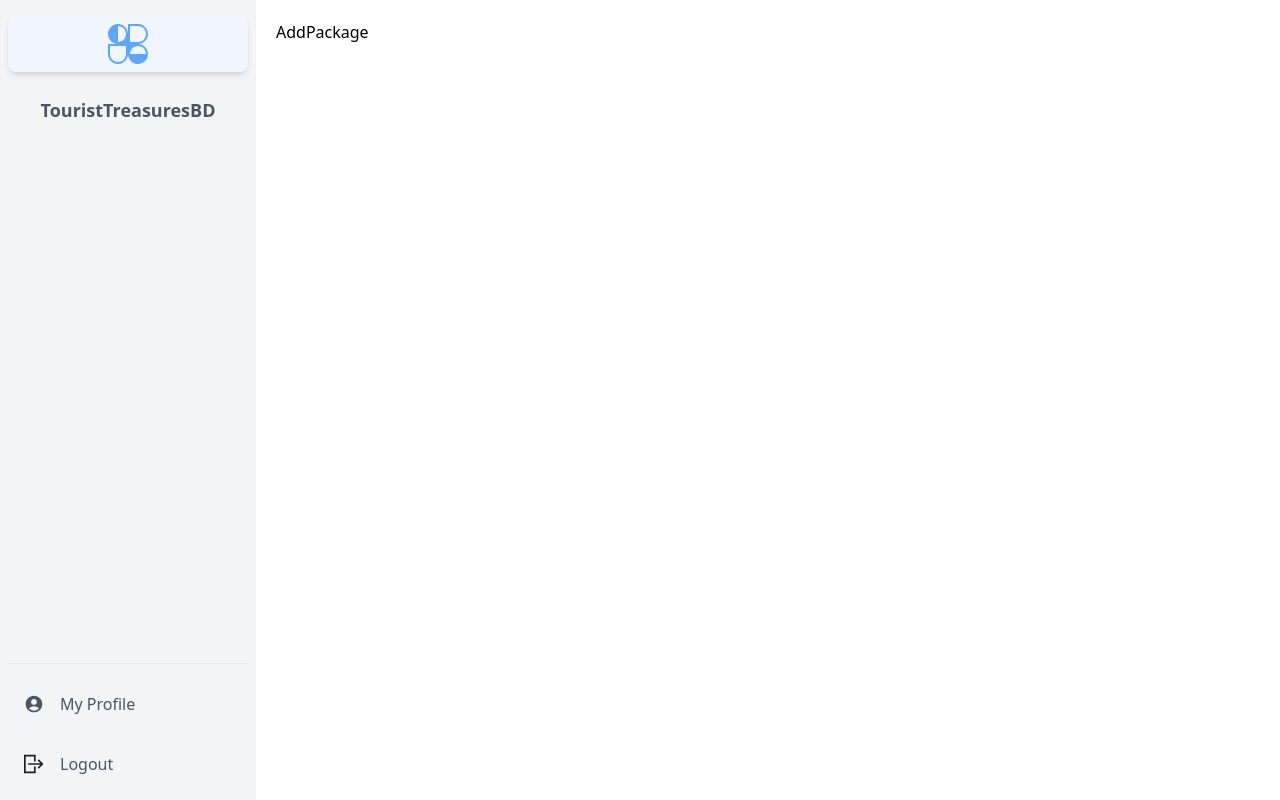
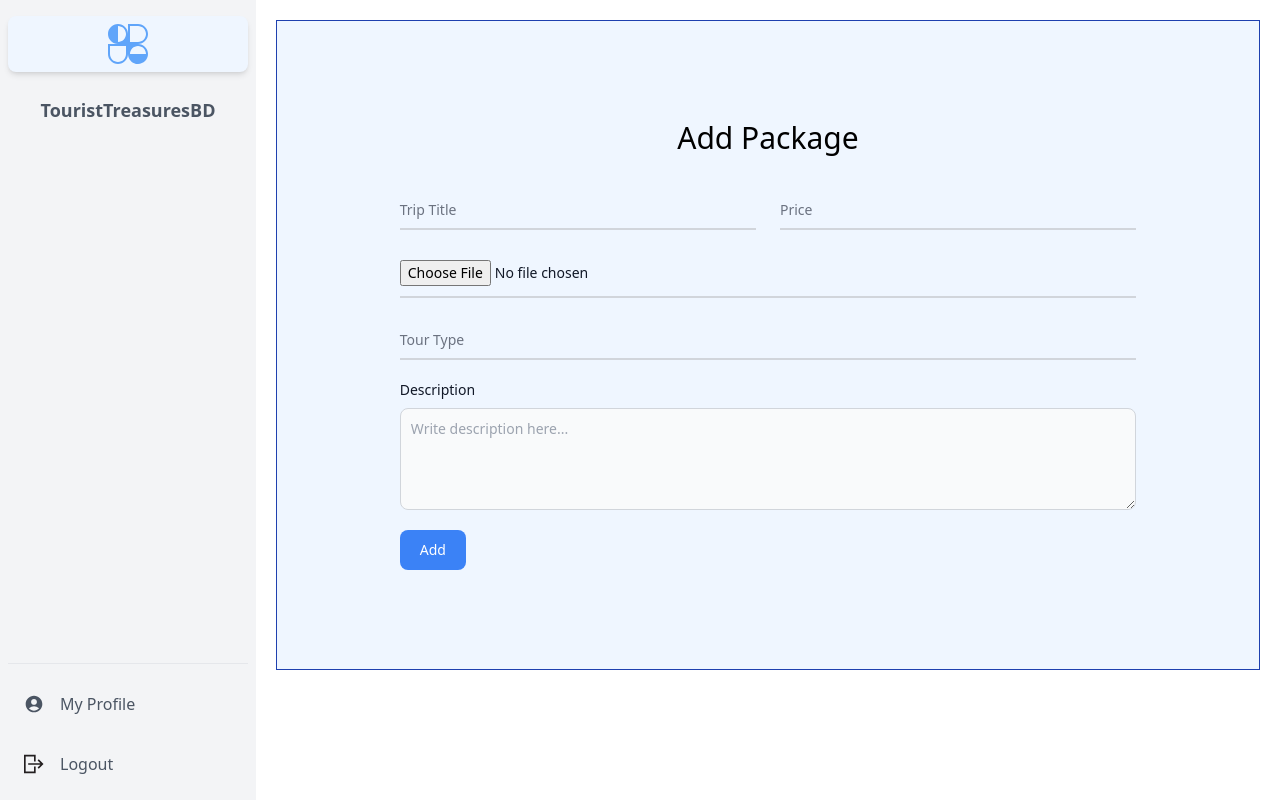
Before and after one commit to Anirbandasjoy/TouristTreasuresBD-Client, a React (Vite) app: page /dashboard/add-package in a window 1280 px wide. Built offline with nearby package versions, Linux system fonts and the light colour scheme; no server answers; sample sign-in values are in the browser's storage.

Commit message:
added add packages form admin only

```diff
--- a/src/components/dashboard/admin/addPackage/AddPackage.jsx
+++ b/src/components/dashboard/admin/addPackage/AddPackage.jsx
@@ -1,6 +1,50 @@
 const AddPackage = () => {
+    const handleSubmit = (e) => {
+        e.preventDefault()
+        const form = e.target;
+        const tripTitle = form.tripTitle.value;
+        const price = form.price.value;
+        const tourType = form.tourType.value;
+        const description = form.description.value;
+        const image = form.image.files[0];
+        console.log({ tripTitle, price, tourType, description, image });
+    }
     return (
-        <div>AddPackage</div>
+        <div>
+            <div className="flex justify-center border bg-blue-50 border-[#1e40af] items-center h-[calc(100vh-150px)]">
+
+                <form className="w-3/4  mx-auto" onSubmit={handleSubmit}>
+                    <h1 className="text-xl lg:text-3xl mb-8 text-center">Add Package</h1>
+                    <div className="grid md:grid-cols-2 md:gap-6">
+                        <div className="relative z-0 w-full mb-5 group">
+                            <input type="text" name="tripTitle" id="tripTitle" className="block py-2.5 px-0 w-full text-sm text-gray-900 bg-transparent border-0 border-b-2 border-gray-300 appearance-none dark:text-white dark:border-gray-600 dark:focus:border-blue-500 focus:outline-none focus:ring-0 focus:border-blue-600 peer" placeholder=" " required />
+                            <label htmlFor="floating_first_name" className="peer-focus:font-medium absolute text-sm text-gray-500 dark:text-gray-400 duration-300 transform -translate-y-6 scale-75 top-3 -z-10 origin-[0] peer-focus:start-0 rtl:peer-focus:translate-x-1/4 peer-focus:text-blue-600 peer-focus:dark:text-blue-500 peer-placeholder-shown:scale-100 peer-placeholder-shown:translate-y-0 peer-focus:scale-75 peer-focus:-translate-y-6">Trip Title</label>
+                        </div>
+                        <div className="relative z-0 w-full mb-5 group">
+                            <input type="number" name="price" id="price" className="block py-2.5 px-0 w-full text-sm text-gray-900 bg-transparent border-0 border-b-2 border-gray-300 appearance-none dark:text-white dark:border-gray-600 dark:focus:border-blue-500 focus:outline-none focus:ring-0 focus:border-blue-600 peer" placeholder=" " required />
+                            <label htmlFor="floating_last_name" className="peer-focus:font-medium absolute text-sm text-gray-500 dark:text-gray-400 duration-300 transform -translate-y-6 scale-75 top-3 -z-10 origin-[0] peer-focus:start-0 rtl:peer-focus:translate-x-1/4 peer-focus:text-blue-600 peer-focus:dark:text-blue-500 peer-placeholder-shown:scale-100 peer-placeholder-shown:translate-y-0 peer-focus:scale-75 peer-focus:-translate-y-6">Price</label>
+                        </div>
+                    </div>
+                    <div className="relative z-0 w-full mb-5 group">
+                        <input type="file" name="image" id="image" className="block py-2.5 px-0 w-full text-sm text-gray-900 bg-transparent border-0 border-b-2 border-gray-300 appearance-none dark:text-white dark:border-gray-600 dark:focus:border-blue-500 focus:outline-none focus:ring-0 focus:border-blue-600 peer" placeholder=" " required />
+
+                    </div>
+                    <div className="relative z-0 w-full mb-5 group">
+                        <input type="text" name="tourType" id="tourType" className="block py-2.5 px-0 w-full text-sm text-gray-900 bg-transparent border-0 border-b-2 border-gray-300 appearance-none dark:text-white dark:border-gray-600 dark:focus:border-blue-500 focus:outline-none focus:ring-0 focus:border-blue-600 peer" placeholder=" " required />
+                        <label htmlFor="floating_repeat_password" className="peer-focus:font-medium absolute text-sm text-gray-500 dark:text-gray-400 duration-300 transform -translate-y-6 scale-75 top-3 -z-10 origin-[0] peer-focus:start-0 rtl:peer-focus:translate-x-1/4 peer-focus:text-blue-600 peer-focus:dark:text-blue-500 peer-placeholder-shown:scale-100 peer-placeholder-shown:translate-y-0 peer-focus:scale-75 peer-focus:-translate-y-6">Tour Type</label>
+                    </div>
+
+                    <div className=" z-0 w-full mb-5 group">
+
+                        <label htmlFor="message" className="block mb-2 text-sm font-medium text-gray-900 dark:text-white">Description</label>
+                        <textarea name="description" id="description" rows="4" className="block p-2.5 w-full text-sm text-gray-900 bg-gray-50 rounded-lg border border-gray-300 focus:ring-blue-500 focus:border-blue-500 dark:bg-gray-700 dark:border-gray-600 dark:placeholder-gray-400 dark:text-white dark:focus:ring-blue-500 outline-none dark:focus:border-blue-500" placeholder="Write description here..."></textarea>
+
+                    </div>
+                    <button type="submit" className="text-white bg-blue-500 hover:bg-blue-800 focus:ring-4 focus:outline-none focus:ring-blue-300 font-medium rounded-lg text-sm w-full sm:w-auto px-5 py-2.5 text-center dark:bg-blue-600 dark:hover:bg-blue-700 dark:focus:ring-blue-800">Add</button>
+                </form>
+
+            </div>
+        </div>
     )
 }
 
--- a/src/pages/home/travelGuide/TripPackages.jsx
+++ b/src/pages/home/travelGuide/TripPackages.jsx
@@ -1,12 +1,15 @@
 import { Link } from "react-router-dom";
 import usePackage from "../../../hooks/usePackage"
 import { FaHeartPulse } from "react-icons/fa6";
+import { CgClose } from "react-icons/cg";
 import toast from "react-hot-toast";
 import useAxios from "../../../hooks/useAxios";
 import { useContext } from "react";
 import { AuthContext } from "../../../context/AuthProvider";
+import useGetRole from "../../../hooks/useGetRole";
 const TripPackages = () => {
-    const { user } = useContext(AuthContext)
+    const { user, loading } = useContext(AuthContext)
+    const { role } = useGetRole(user, loading)
     const { axiosSecure } = useAxios()
     const { data, isLoading } = usePackage();
     const handleCreateWishlistData = async (packageData) => {
@@ -27,6 +30,10 @@ const TripPackages = () => {
         toast.success("Added Your Wishlist❤️")
     }
 
+    const handleDelete = () => {
+        toast.success("Deleted Successfully")
+    }
+
     if (isLoading) {
         return <h1>Loading ...</h1>
     }
@@ -39,7 +46,12 @@ const TripPackages = () => {
                             <div className="border-b-8  border-b-[#4d99f5] relative">
                                 <img src={pac?.image} alt={pac.tourType} />
                                 <p className="bg-[#008000] text-white absolute bottom-0 right-0 p-2 font-bold">${pac?.price}</p>
-                                <FaHeartPulse onClick={() => handleCreateWishlistData(pac)} size={30} className="absolute z-[10] cursor-pointer top-2 right-2 text-gray-900 " />
+                                {
+                                    role === "Tourist" && <FaHeartPulse onClick={() => handleCreateWishlistData(pac)} size={30} className="absolute z-[10] cursor-pointer top-2 right-2 text-gray-900 " />
+                                }
+                                {
+                                    role === "Admin" && <CgClose onClick={() => handleDelete(pac?._id)} size={30} className="absolute z-[10] cursor-pointer top-2 right-2 bg-yellow-50 text-gray-900 " />
+                                }
                                 <div className="pbg w-full h-full absolute top-0">  </div>
                             </div>
                             <div className="px-10 pt-3 space-y-7 pb-2">
```
